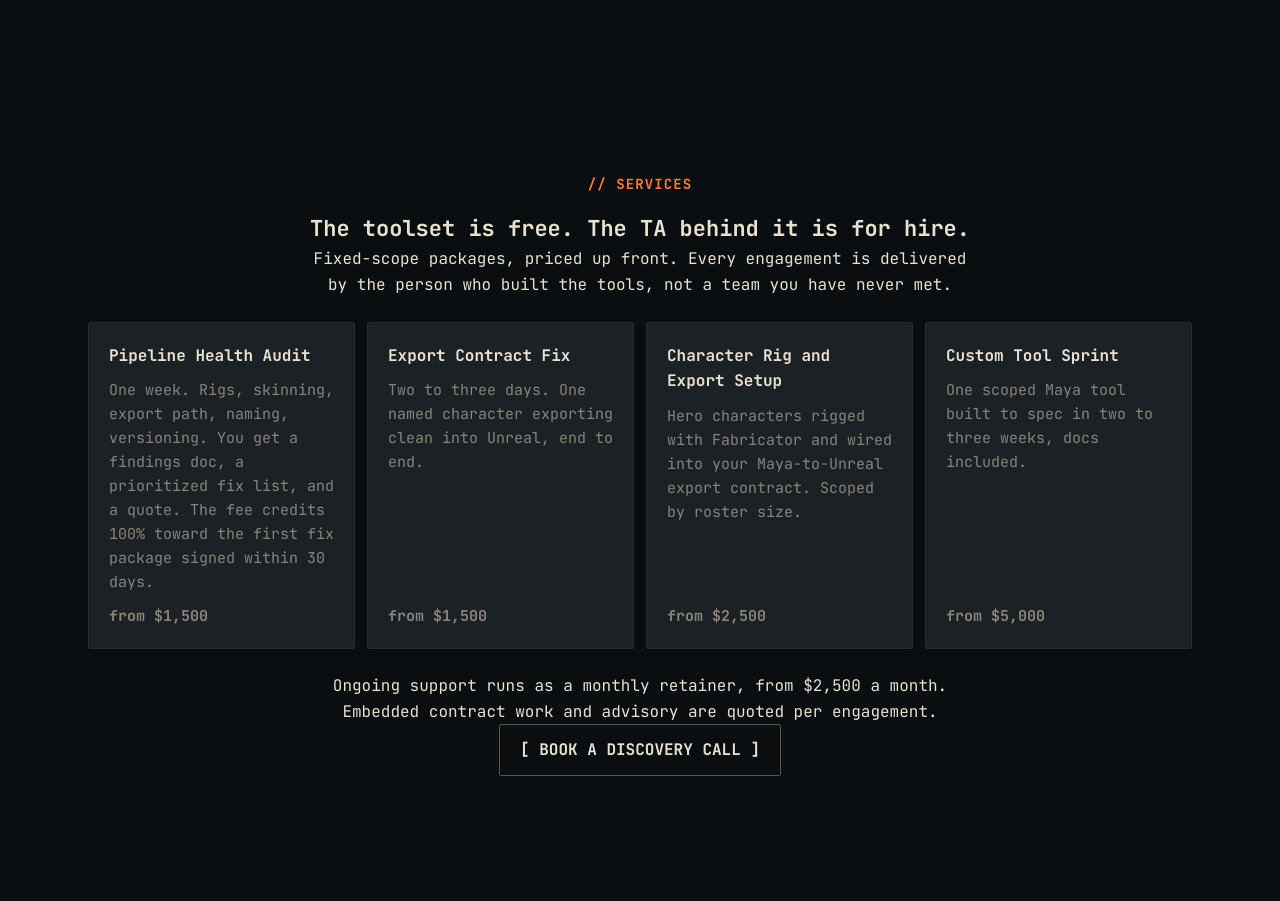
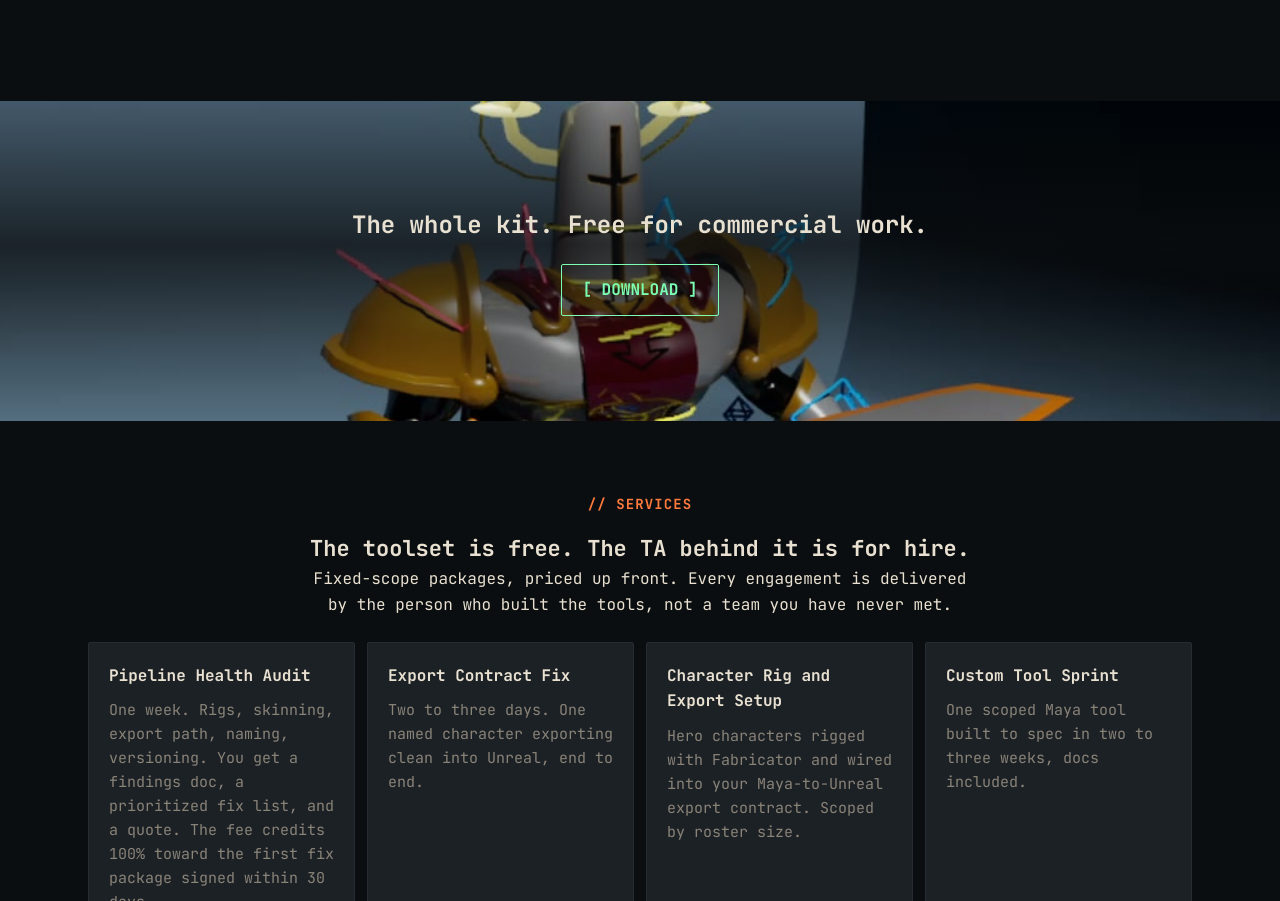
Before and after one commit to adrianmelian/fabricator-studio-site, an Astro site: page / in a window 1280 px wide. Shown: the part 2620-3521 px from the top of the page. Built offline with nearby package versions, Linux system fonts and the light colour scheme; Astro itself is replaced by a stand-in of ours.

Commit message:
[Site] Download banner: full-bleed conversion block

```diff
--- a/src/pages/index.astro
+++ b/src/pages/index.astro
@@ -64,6 +64,16 @@ const latest = (await getCollection('blog')).sort((a, b) => b.data.date.valueOf(
           <p class="feature-tile__line">{f.line}</p>
         </div>
       ))}
+    </div>
+  </section>
+
+  <section id="download" class="download-v2">
+    <!-- Interim background: reusing the hero poster until Adrian delivers dedicated media for this banner. -->
+    <img class="download-media" src="/demo/fs_hero_poster.jpg" alt="" aria-hidden="true" />
+    <div class="download-scrim" aria-hidden="true"></div>
+    <div class="download-copy">
+      <p class="download-line">The whole kit. Free for commercial work.</p>
+      <BracketButton kind="plasma-outline" href={LINKS.download} label="Download" />
     </div>
   </section>
 
@@ -190,6 +200,43 @@ const latest = (await getCollection('blog')).sort((a, b) => b.data.date.valueOf(
   .feature-tile__name { font-family: var(--font-body); font-weight: 700; font-size: 1rem; }
   .feature-tile__line { color: var(--bone-dim); font-size: 0.9375rem; }
 
+  .download-v2 {
+    position: relative;
+    overflow: hidden;
+    width: 100vw;
+    max-width: 100vw;
+    margin: 0 0 0 calc(50% - 50vw);
+    padding: 1.5rem;
+    min-height: 40vh;
+    display: flex;
+    align-items: center;
+    justify-content: center;
+  }
+  .download-media {
+    position: absolute;
+    inset: 0;
+    width: 100%;
+    height: 100%;
+    object-fit: cover;
+    z-index: 0;
+  }
+  .download-scrim {
+    position: absolute;
+    inset: 0;
+    z-index: 1;
+    background: linear-gradient(to bottom, rgba(11, 14, 16, 0) 0%, rgba(11, 14, 16, 0.72) 45%, rgba(11, 14, 16, 0) 100%);
+  }
+  .download-copy {
+    position: relative;
+    z-index: 2;
+    display: flex;
+    flex-direction: column;
+    align-items: center;
+    gap: 1.25rem;
+    text-align: center;
+  }
+  .download-line { font-family: var(--font-body); font-weight: 700; font-size: 1.5rem; color: var(--bone); }
+
   #services { text-align: center; }
   #services .prose { margin-inline: auto; }
   .services__grid { display: grid; grid-template-columns: repeat(auto-fit, minmax(16rem, 1fr)); gap: 0.75rem; margin: 1.5rem 0; text-align: left; }
```
